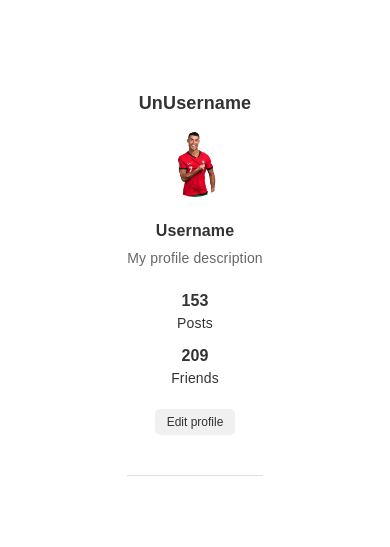
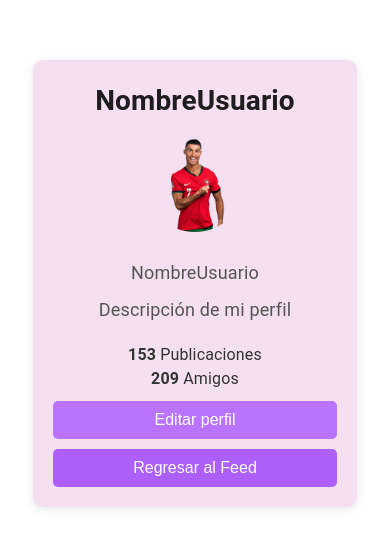
Before and after one commit to Joseignlave1/ProyectoFinalGrupo1, a React (Create React App) app: page /profile in a window 390 px wide. Shown: the part 139-686 px from the top of the page. Built offline with nearby package versions, Linux system fonts and the light colour scheme.

Commit message:
primera parte profile

```diff
--- a/src/Views/Profile/Profile.jsx
+++ b/src/Views/Profile/Profile.jsx
@@ -1,30 +1,103 @@
+import { useState } from "react";
+import { useNavigate } from "react-router-dom";
 import CssBaseline from "@mui/material/CssBaseline";
 import Container from "@mui/material/Container";
+import cr7 from "../../Images/cr7.png";
 import "./profile.css";
-import cr7 from "../../Images/cr7.png";
 
 const Profile = () => {
+  const [modoEdicion, setModoEdicion] = useState(false);
+  const [nombreUsuario, setNombreUsuario] = useState("NombreUsuario");
+  const [descripcion, setDescripcion] = useState("Descripción de mi perfil");
+  const [fotoPerfil, setFotoPerfil] = useState(cr7);
+  const navigate = useNavigate();
+
+  const alternarEdicion = () => {
+    setModoEdicion(!modoEdicion);
+  };
+
+  //Todo el manejarGuardar es provicional, faltan aclarar los datos que se actualizan
+  const manejarGuardar = async () => {
+    try {
+      // Falta agregar la API
+      const response = await fetch("", {
+        method: "PUT",
+        headers: {
+          "Content-Type": "application/json",
+        },
+        body: JSON.stringify({
+          nombreUsuario,
+          descripcion,
+          fotoPerfil,
+        }),
+      });
+
+      if (response.ok) {
+        setModoEdicion(false);
+      } else {
+        console.error("Error al actualizar el perfil");
+      }
+    } catch (error) {
+      console.error("Error en la solicitud:", error);
+    }
+  };
+
+  // Función para navegar a la Feed
+  const handleFeedClick = () => {
+    navigate("/feed");
+  };
+
   return (
     <>
       <CssBaseline />
       <Container maxWidth="sm">
         <div className="profile">
           <header className="myprofile">
-            <h1>UnUsername</h1>
-            <img src={cr7} />
-            <p className="username">Username</p>
-            <p className="description">My profile description</p>
+            <h1>{nombreUsuario}</h1>
+            <img src={fotoPerfil} alt="Foto de perfil" />
+            {modoEdicion ? (
+              <div>
+                <input
+                  type="text"
+                  value={nombreUsuario}
+                  onChange={(e) => setNombreUsuario(e.target.value)}
+                  placeholder="Nombre de usuario"
+                />
+                <textarea
+                  value={descripcion}
+                  onChange={(e) => setDescripcion(e.target.value)}
+                  placeholder="Descripción"
+                />
+              </div>
+            ) : (
+              <>
+                <p className="username">{nombreUsuario}</p>
+                <p className="description">{descripcion}</p>
+              </>
+            )}
             <div className="stats">
               <span>
-                <strong>153</strong> Posts
+                <strong>153</strong> Publicaciones
               </span>
               <span>
-                <strong>209</strong> Friends
+                <strong>209</strong> Amigos
               </span>
             </div>
-            <button className="edit-profile-btn">Edit profile</button>
+            {modoEdicion ? (
+              <button onClick={manejarGuardar} className="save-profile-btn">
+                Guardar
+              </button>
+            ) : (
+              <button onClick={alternarEdicion} className="edit-profile-btn ">
+                Editar perfil
+              </button>
+            )}
+            <button onClick={handleFeedClick} className="back-to-feed-btn">
+              Regresar al Feed
+            </button>
           </header>
-          <div className="gallery">{/* imagenes */}</div>
+
+          <div className="gallery">{/* Falta implementar */}</div>
         </div>
       </Container>
     </>
--- a/src/Views/Profile/profile.css
+++ b/src/Views/Profile/profile.css
@@ -1,141 +1,108 @@
 .profile {
-  font-family: Arial, sans-serif;
-  color: #333;
-  max-width: 600px;
-  margin: 0 auto;
+  text-align: center;
   padding: 20px;
-  text-align: center;
-}
-
-.myprofile {
-  padding: 20px 0;
-  border-bottom: 1px solid #ddd;
+  background-color: #f5e0f2;
+  border-radius: 10px;
+  box-shadow: 0 2px 10px rgba(0, 0, 0, 0.1);
 }
 
 .myprofile h1 {
-  font-size: 24px;
-  font-weight: bold;
+  font-size: 28px;
   margin-bottom: 10px;
 }
 
 .myprofile img {
-  width: 100px;
-  height: 100px;
+  width: 150px;
+  height: 150px;
   border-radius: 50%;
   object-fit: cover;
-  margin-bottom: 10px;
+  margin-bottom: 20px;
 }
 
-.username {
-  font-weight: bold;
-  font-size: 16px;
-  margin: 5px 0;
-}
-
+.username,
 .description {
-  color: #666;
-  font-size: 14px;
-  margin-bottom: 20px;
+  font-size: 18px;
+  color: #555;
+  margin-bottom: 10px;
 }
 
 .stats {
   display: flex;
-  justify-content: center;
-  gap: 30px;
-  margin-bottom: 20px;
+  justify-content: space-around;
+  margin-top: 20px;
 }
 
 .stats span {
-  font-size: 14px;
+  font-size: 16px;
   color: #333;
 }
 
-.stats strong {
-  display: block;
+.edit-profile-btn,
+.save-profile-btn,
+.back-to-feed-btn {
+  margin-top: 20px;
+  padding: 10px 20px;
   font-size: 16px;
+  border: none;
+  border-radius: 5px;
+  cursor: pointer;
 }
 
 .edit-profile-btn {
-  background-color: #f0f0f0;
-  color: #333;
-  border: none;
-  padding: 10px 20px;
-  border-radius: 5px;
-  font-size: 14px;
-  cursor: pointer;
-  margin-bottom: 20px;
+  background-color: #ba73ff;
+  color: white;
 }
 
-.edit-profile-btn:hover {
-  background-color: #e0e0e0;
+.save-profile-btn {
+  background-color: #ba73ff;
+  color: white;
 }
 
-.gallery {
-  display: grid;
-  grid-template-columns: repeat(3, 1fr);
-  gap: 5px;
-  margin-top: 20px;
+.back-to-feed-btn {
+  background-color: #ad5ffa;
+  color: white;
+  margin-top: 10px;
 }
 
-.gallery img {
-  width: 100%;
-  height: 150px;
-  object-fit: cover;
+.button-container {
+  display: flex;
+  justify-content: space-between;
 }
 
-/* Responsive adjustments */
-
-@media (max-width: 768px) {
-  .myprofile h1 {
-    font-size: 20px;
-  }
-
-  .myprofile img {
-    width: 80px;
-    height: 80px;
-  }
-
-  .stats {
-    gap: 20px;
-  }
-
-  .edit-profile-btn {
-    padding: 8px 16px;
-    font-size: 12px;
-  }
-
-  .gallery {
-    grid-template-columns: repeat(2, 1fr);
-    gap: 8px;
-  }
+.edit-profile-btn:hover,
+.save-profile-btn:hover,
+.back-to-feed-btn:hover {
+  opacity: 0.8;
 }
 
-@media (max-width: 480px) {
-  .myprofile h1 {
-    font-size: 18px;
-  }
+input[type="text"],
+textarea {
+  width: 100%;
+  padding: 10px;
+  margin-bottom: 10px;
+  border: 1px solid #ccc;
+  border-radius: 5px;
+}
 
+textarea {
+  resize: none;
+  height: 100px;
+}
+
+@media (max-width: 600px) {
   .myprofile img {
-    width: 70px;
-    height: 70px;
+    width: 100px;
+    height: 100px;
   }
 
   .stats {
     flex-direction: column;
-    gap: 10px;
   }
 
-  .edit-profile-btn {
-    padding: 6px 12px;
-    font-size: 12px;
-  }
-
-  .gallery {
-    grid-template-columns: 1fr;
-    gap: 10px;
-  }
-
-  .gallery img {
-    height: 200px;
+  .edit-profile-btn,
+  .save-profile-btn,
+  .back-to-feed-btn {
+    width: 100%;
+    margin-top: 10px;
   }
 }
```
